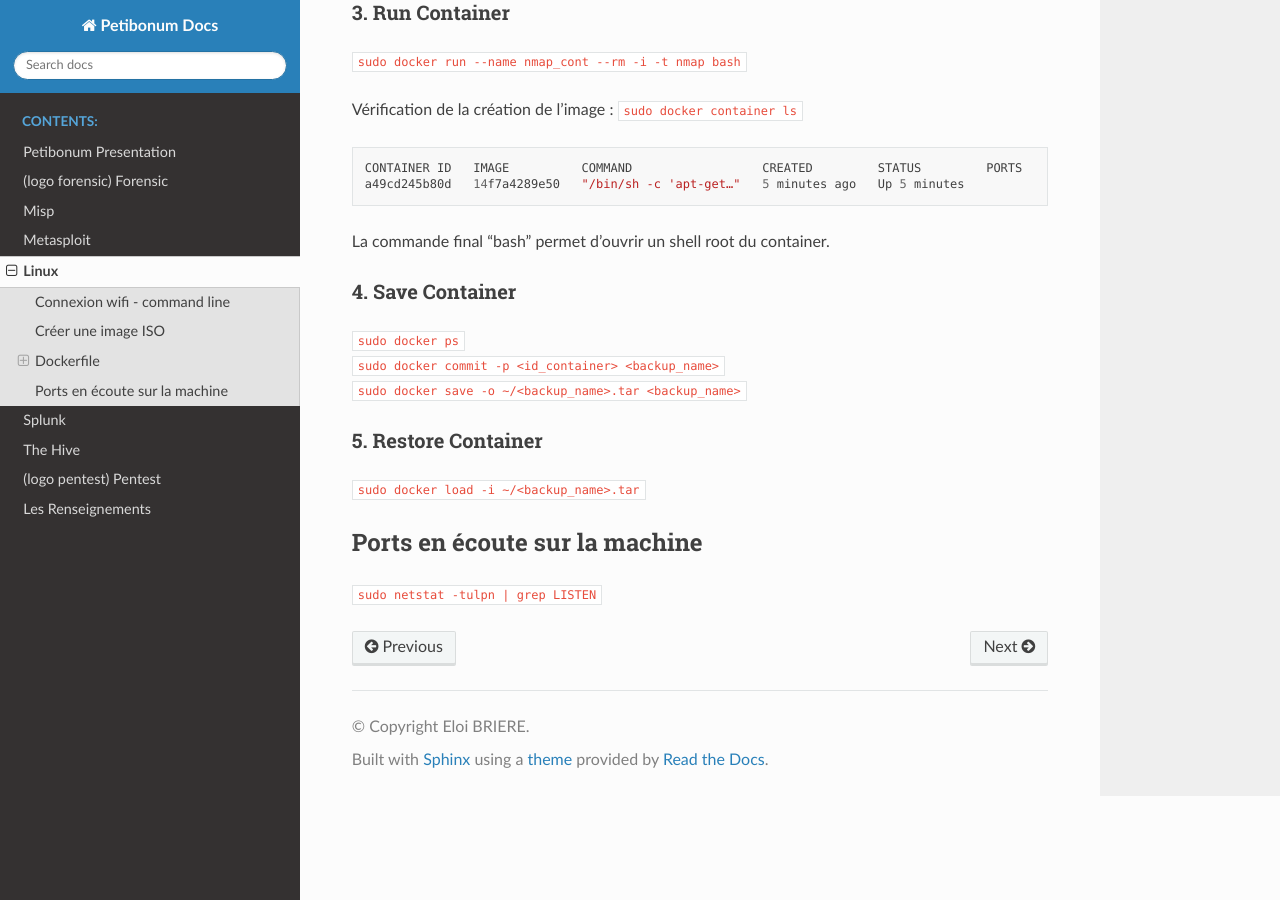
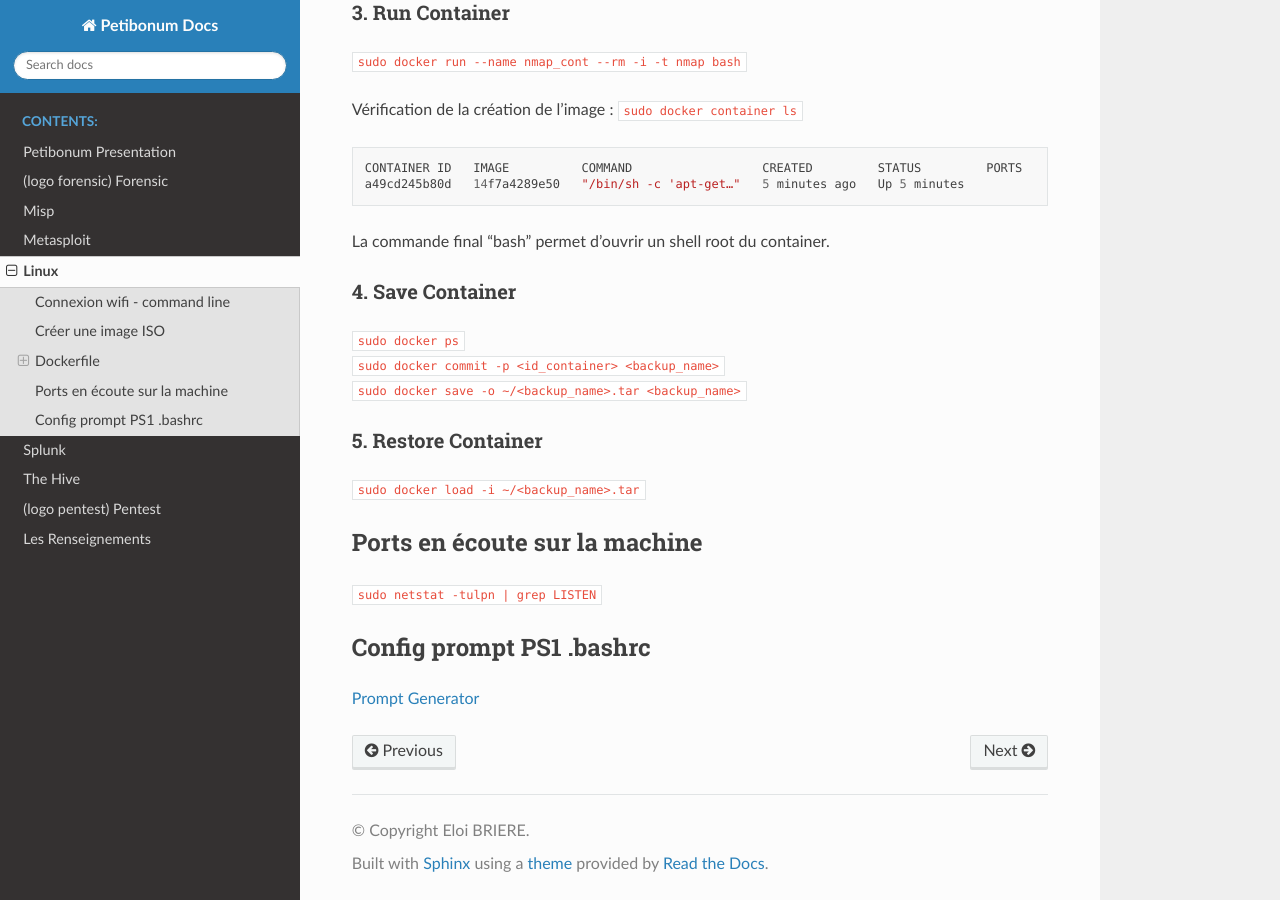
Before and after one commit to Iole-Bri/misp_docs_2, a Sphinx documentation site: the page built from docs/source/src/linux.md, in a window 1280 px wide and 900 px high, scrolled down 981 px. Built offline with Sphinx 7.4.7 and the Read the Docs theme 2.0.0, drawn with Linux system fonts in a browser that asks for light colours.

Commit message:
modif linux.md

````diff
--- a/docs/source/src/linux.md
+++ b/docs/source/src/linux.md
@@ -56,3 +56,8 @@ La commande final "bash" permet d'ouvrir un shell root du container.
 ## Ports en écoute sur la machine
 
 ```sudo netstat -tulpn | grep LISTEN```
+
+
+## Config prompt PS1 .bashrc
+
+[Prompt Generator](https://scriptim.github.io/bash-prompt-generator/)
````
